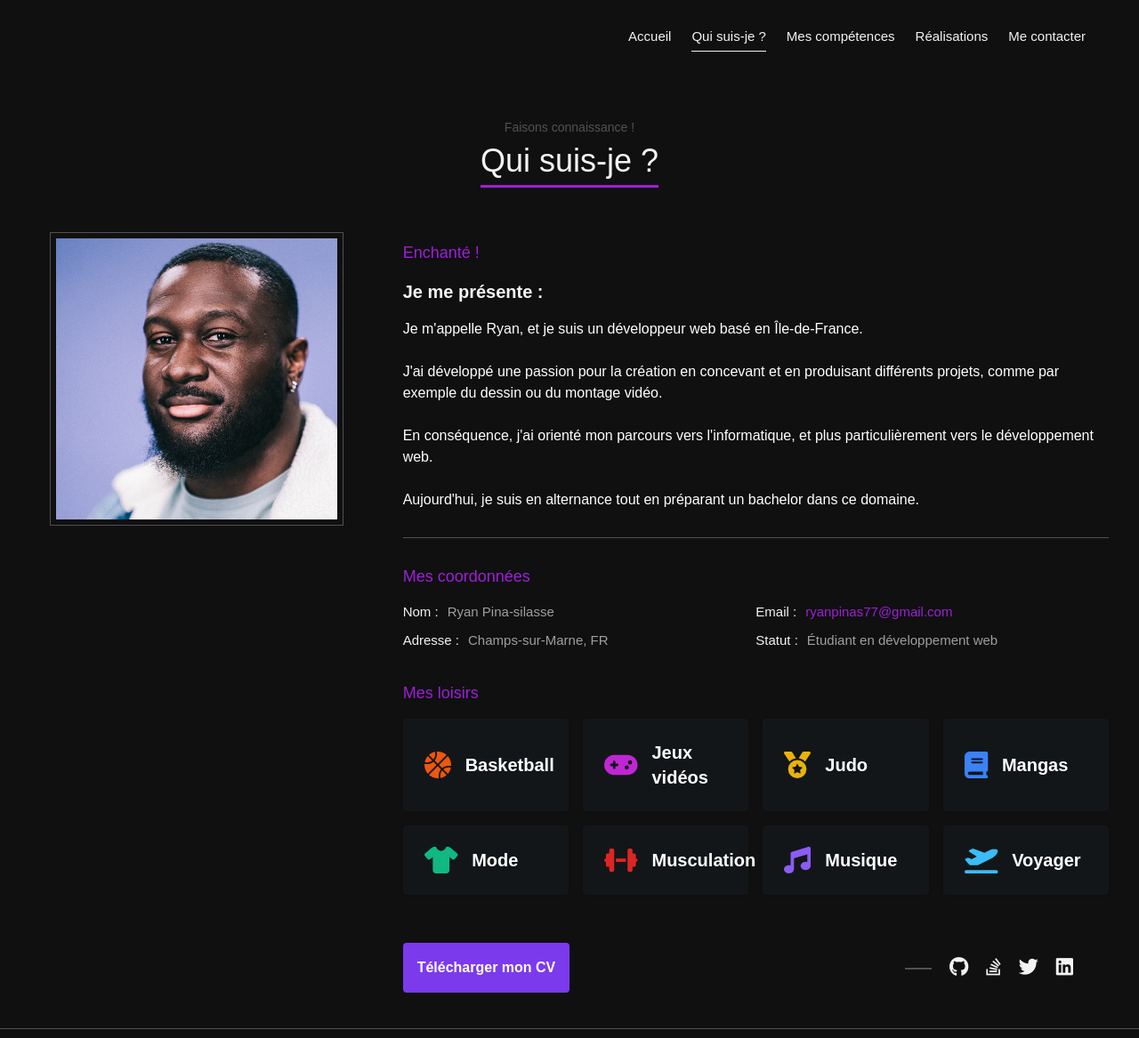
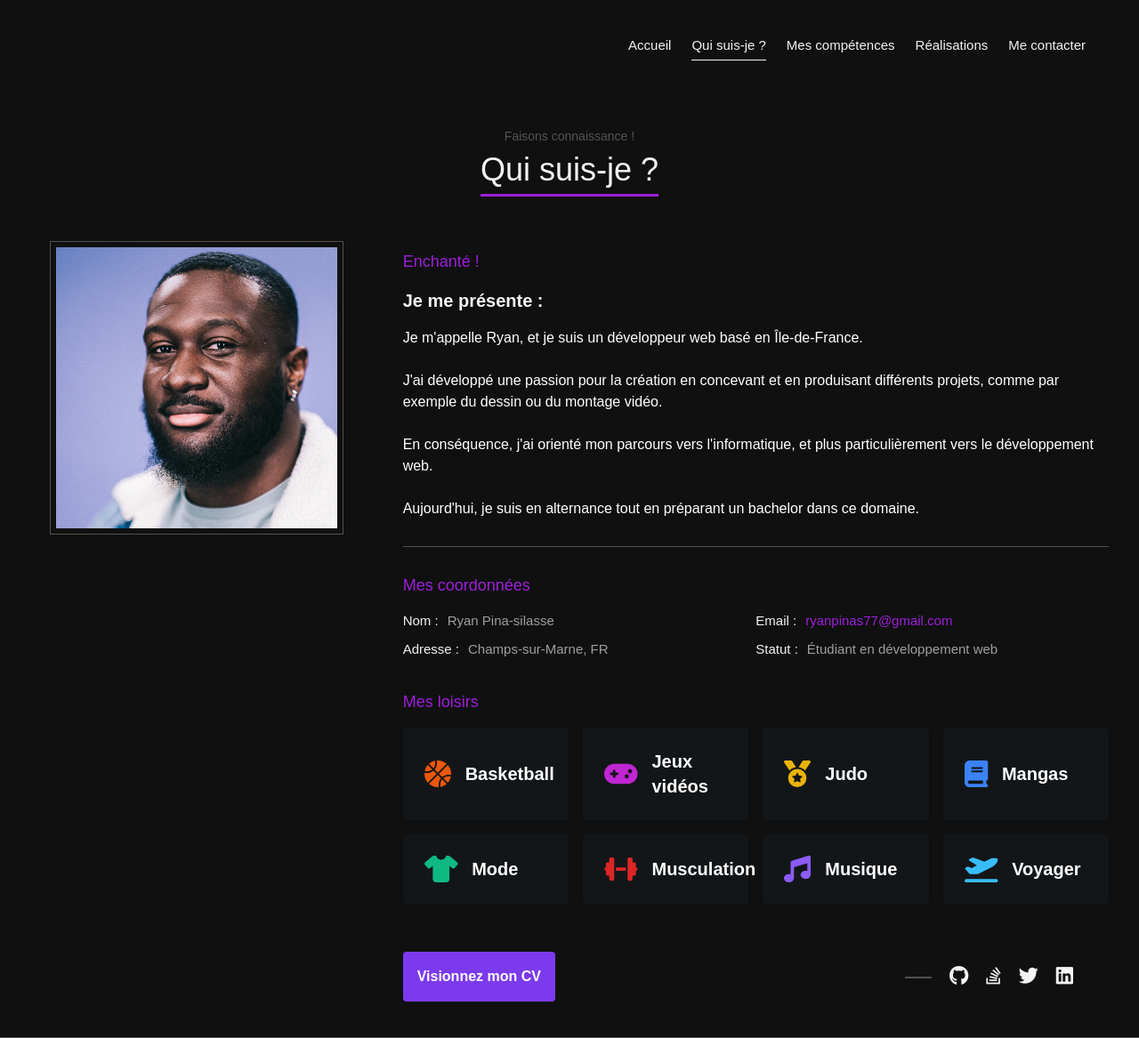
Before and after one commit to N95Ryan/mon-portfolio, a React (Create React App) app: page /about in a window 1280 px wide. Shown: the whole page at 89% size. Built offline with nearby package versions, Linux system fonts and the light colour scheme.

Commit message:
Home + navbar

```diff
--- a/src/components/AboutMe.js
+++ b/src/components/AboutMe.js
@@ -21,15 +21,14 @@ const AboutMe = ({ name, email, location}) => {
 
   const handleDownload = () => {
     setDownloading(true);
+    window.open(resume, "_blank");
     const link = document.createElement("a");
     link.href = resume;
-    link.download = "CV-Ryan.pdf";
     link.onload = () => {
       link.remove();
       setDownloading(false);
     };
     document.body.appendChild(link);
-    link.click();
   };
 
   return (
@@ -90,7 +89,7 @@ const AboutMe = ({ name, email, location}) => {
             <Hobbies />
             <div className="buttonContainer">
               <button className="btn downloadCV" onClick={handleDownload} disabled={downloading}>
-                {downloading ? "Téléchargement..." : "Télécharger mon CV"}
+                {downloading ? "Téléchargement..." : "Visionnez mon CV"}
               </button>
               <SocialIcons />
             </div>
--- a/src/components/NavLinks.js
+++ b/src/components/NavLinks.js
@@ -12,7 +12,7 @@ const NavLinks = () => {
         {isMenuOpen ? (
           <img className="closeMenu" src={closeMenu} alt="Close" />
         ) : (
-          <img className="openMenu" src={openMenu} alt="Open" />
+          <img className="openMenu my-4" src={openMenu} alt="Open" />
         )}
       </button>
       <nav className={`links ${isMenuOpen ? "open" : "closed"}`}>
--- a/src/index.css
+++ b/src/index.css
@@ -120,6 +120,7 @@ header {
   display: flex;
   justify-content: center;
   position: relative;
+  margin-top: 0.625rem;
 }
 
 .links a:hover {
@@ -176,6 +177,7 @@ header {
 
   .links.open {
     display: flex;
+    margin-top: 3rem;
   }
 
   .dropdown-toggle {
@@ -207,6 +209,8 @@ header {
     background-color: var(--text-color);
     transition: width 0.3s ease-in-out;
     width: 100%;
+    margin-top: 3rem;
+
   }
 
   .closed {
--- a/src/pages/landing/Landing.js
+++ b/src/pages/landing/Landing.js
@@ -37,8 +37,8 @@ const Landing = ({ name }) => {
     const typed = new Typed(AutoType.current, {
       strings: [
         "Développeur web",
+        "UX Designer",
         "Étudiant en informatique",
-        "Amoureux de la découverte"
       ],
       typeSpeed: 100,
       backSpeed: 50,
```
